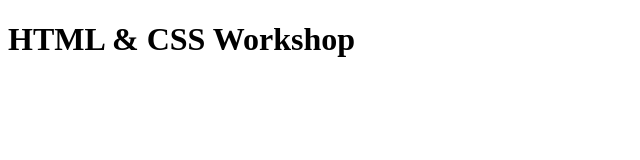
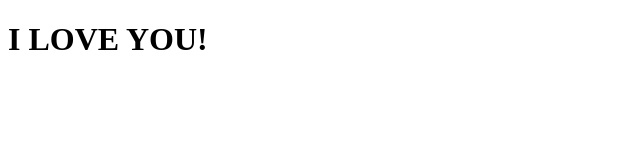
Before and after one commit to rachaeljean/rachaeljean.github.io, a plain HTML site: page index.html in a window 1280 px wide. Shown: the whole page, without its empty margins (0-640 px from the left). Drawn offline with Linux system fonts and the light colour scheme.

Commit message:
Update index.html

```diff
--- a/index.html
+++ b/index.html
@@ -4,6 +4,9 @@
     <title>Rachael is the bomb.com</title>
   </head>
   <body>
-    <h1>HTML & CSS Workshop</h1>
-   </Body>
+    <h1>I LOVE YOU!</h1>
+   </body>
+
+
+
 </html>
```
